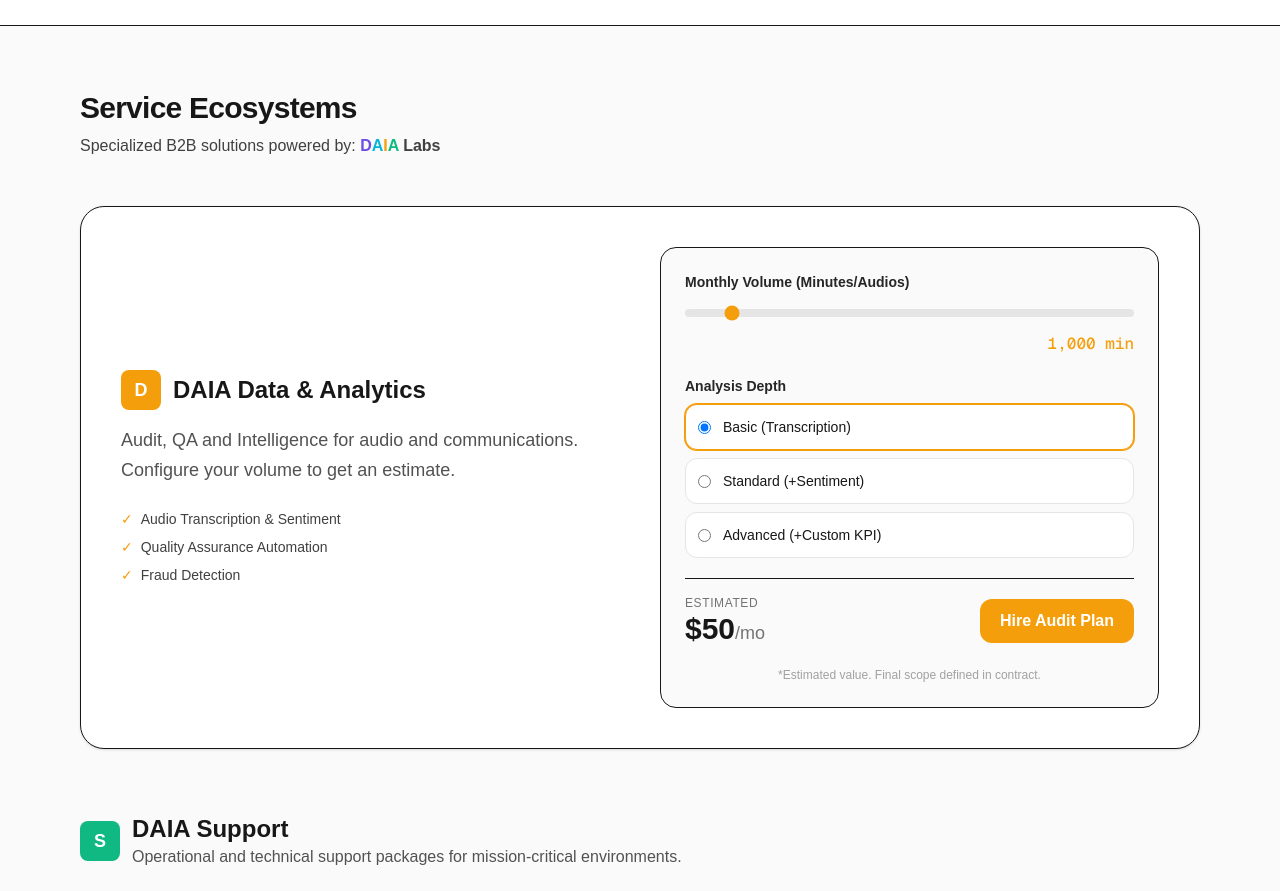
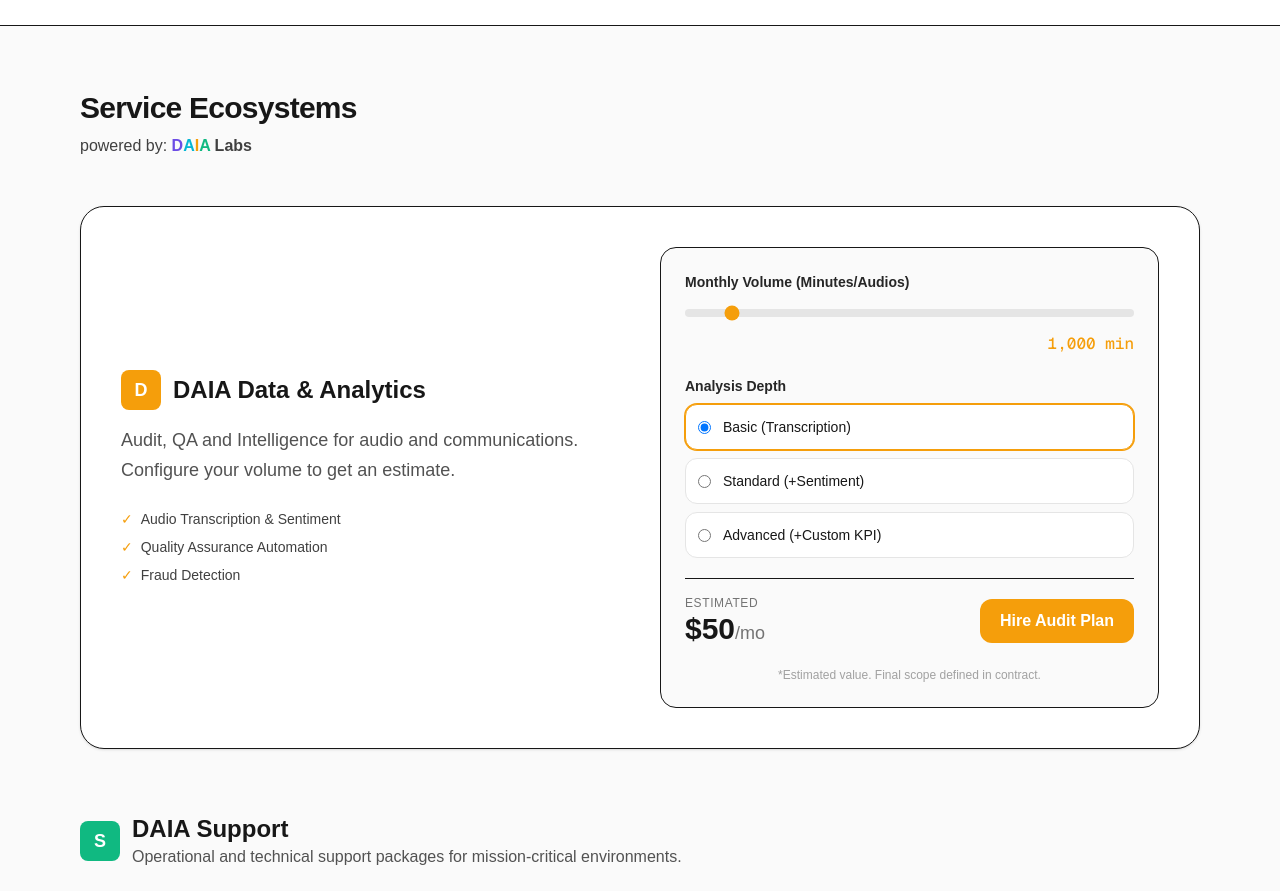
Before and after one commit to DAIAGlobal/DAIAGlobal.github.io, a Next.js app in the folder daia-landing/: page / in a window 1280 px wide. Shown: the part 1360-2251 px from the top of the page. Built offline with nearby package versions, Linux system fonts and the light colour scheme; no server answers.

Commit message:
chore: full project sync and final structure

```diff
--- a/daia-landing/src/app/page.tsx
+++ b/daia-landing/src/app/page.tsx
@@ -97,7 +97,7 @@
         },
         units: {
           title: "Service Ecosystems",
-          subtitle: "Specialized B2B solutions powered by: ",
+          subtitle: "powered by: ",
           data: {
             title: "DAIA Data & Analytics",
             desc: "Audit, QA and Intelligence for audio and communications. Configure your volume to get an estimate.",
```
